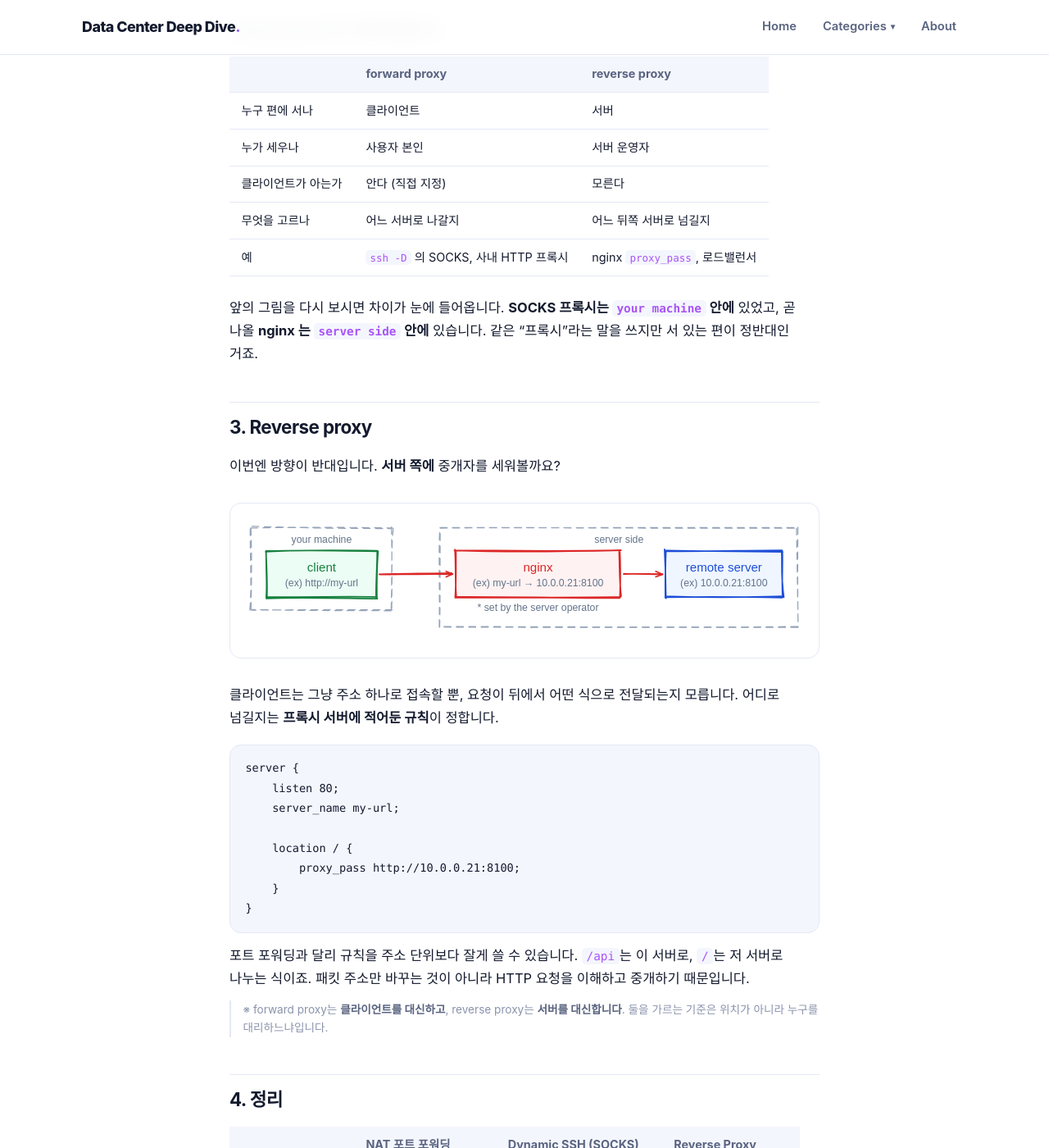
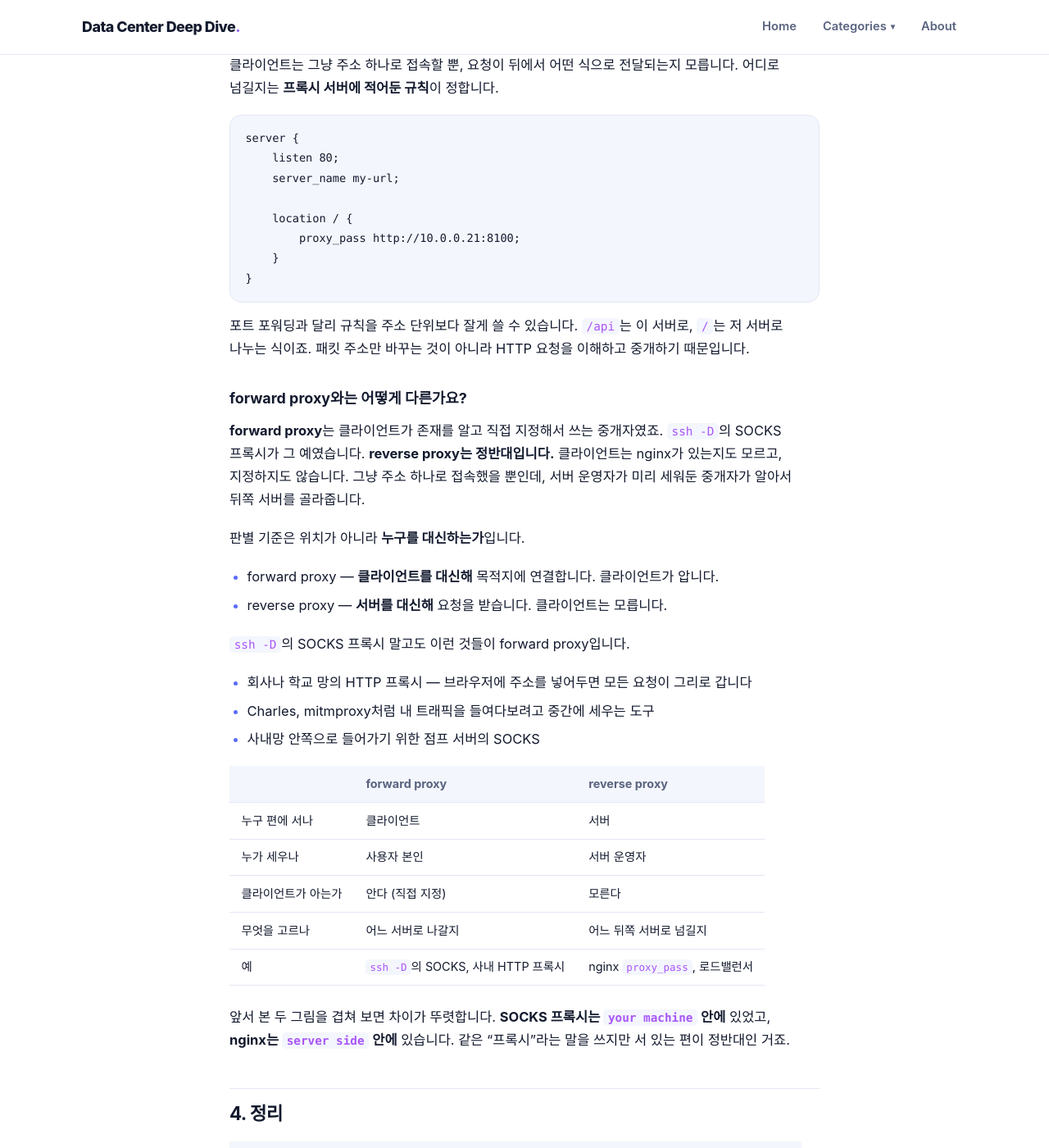
Before and after one commit to ssyrc/ssyrc.github.io, a Jekyll site: the page built from _posts/ko/2026-09-16-proxy-and-port-forwarding.md, in a window 1280 px wide and 1400 px high, scrolled down 4749 px. Shown: the whole window at 82% size. Built offline with Jekyll 4.4.1, drawn with Linux system fonts in a browser that asks for light colours; some web fonts are replaced; some of the changed text lies outside the part shown.

Commit message:
Move the forward-proxy deep dive under Reverse proxy
"forward proxy가 뭔가요?" sat right after Dynamic SSH, before the
reader had even seen a reverse proxy — so the comparison table it
ended with (forward vs reverse) was explaining something not yet
introduced. Trimmed the Dynamic SSH section down to the short "is
this port forwarding or a forward proxy?" answer, with a pointer to
where the full comparison lives, and moved the detailed section
(criteria, examples, table) to the end of Reverse proxy, where both
sides of the comparison are now on the page.

Reframed the moved section around reverse proxy first ("여기 본 nginx는
정반대") instead of repeating the forward-proxy framing verbatim.

The summary table and one-line recap now name forward/reverse proxy
explicitly, tying the terminology to the classification instead of
leaving it implicit.

Co-Authored-By: Claude Sonnet 5 <noreply@anthropic.com>
Claude-Session: https://claude.ai/code/session_01At6mD3wUXNXJZn78ZeJBtt

```diff
--- a/_posts/ko/2026-09-16-proxy-and-port-forwarding.md
+++ b/_posts/ko/2026-09-16-proxy-and-port-forwarding.md
@@ -121,33 +121,7 @@ SSH 서버 입장에서 특별히 해둘 설정이 없고, SSH가 떠 있기만
 그러니 이렇게 정리하면 편합니다. **터널을 만드는 방식은 포트 포워딩, 그 결과로 생긴
 물건은 forward proxy.**
 
-### forward proxy 가 뭔가요?
-
-**클라이언트가 그 존재를 알고, 직접 지정해서 쓰는 중개자**입니다.
-판별 기준은 위치가 아니라 이 두 가지예요.
-
-- **클라이언트가 아는가?** → 압니다. 자기 손으로 주소를 적어 넣었으니까요.
-- **누구를 대신하는가?** → 클라이언트를 대신해 목적지에 연결합니다.
-
-`ssh -D` 의 SOCKS 프록시 말고도 이런 것들이 forward proxy 입니다.
-
-- 회사나 학교 망의 HTTP 프록시 — 브라우저에 주소를 넣어두면 모든 요청이 그리로 갑니다
-- Charles, mitmproxy 처럼 내 트래픽을 들여다보려고 중간에 세우는 도구
-- 사내망 안쪽으로 들어가기 위한 점프 서버의 SOCKS
-
-reverse proxy 와는 이렇게 갈립니다.
-
-| | forward proxy | reverse proxy |
-| --- | --- | --- |
-| 누구 편에 서나 | 클라이언트 | 서버 |
-| 누가 세우나 | 사용자 본인 | 서버 운영자 |
-| 클라이언트가 아는가 | 안다 (직접 지정) | 모른다 |
-| 무엇을 고르나 | 어느 서버로 나갈지 | 어느 뒤쪽 서버로 넘길지 |
-| 예 | `ssh -D` 의 SOCKS, 사내 HTTP 프록시 | nginx `proxy_pass`, 로드밸런서 |
-
-앞의 그림을 다시 보시면 차이가 눈에 들어옵니다. **SOCKS 프록시는 `your machine`
-안에** 있었고, 곧 나올 **nginx 는 `server side` 안에** 있습니다. 같은 "프록시"라는
-말을 쓰지만 서 있는 편이 정반대인 거죠.
+우선 여기까지만 이해하고, 자세한 내용은 아래 proxy 부분에서 살펴보겠습니다.
 
 ## 3. Reverse proxy
 
@@ -173,8 +147,35 @@ server {
 `/api`는 이 서버로, `/`는 저 서버로 나누는 식이죠. 패킷 주소만 바꾸는 것이 아니라
 HTTP 요청을 이해하고 중개하기 때문입니다.
 
-※ forward proxy는 **클라이언트를 대신하고**, reverse proxy는 **서버를 대신합니다**. 둘을 가르는 기준은 위치가 아니라 누구를 대리하느냐입니다.
-{: .note}
+### forward proxy와는 어떻게 다른가요?
+
+**forward proxy**는 클라이언트가 존재를 알고 직접 지정해서 쓰는 중개자였죠.
+`ssh -D`의 SOCKS 프록시가 그 예였습니다. **reverse proxy는 정반대입니다.**
+클라이언트는 nginx가 있는지도 모르고, 지정하지도 않습니다. 그냥 주소 하나로
+접속했을 뿐인데, 서버 운영자가 미리 세워둔 중개자가 알아서 뒤쪽 서버를 골라줍니다.
+
+판별 기준은 위치가 아니라 **누구를 대신하는가**입니다.
+
+- forward proxy — **클라이언트를 대신해** 목적지에 연결합니다. 클라이언트가 압니다.
+- reverse proxy — **서버를 대신해** 요청을 받습니다. 클라이언트는 모릅니다.
+
+`ssh -D`의 SOCKS 프록시 말고도 이런 것들이 forward proxy입니다.
+
+- 회사나 학교 망의 HTTP 프록시 — 브라우저에 주소를 넣어두면 모든 요청이 그리로 갑니다
+- Charles, mitmproxy처럼 내 트래픽을 들여다보려고 중간에 세우는 도구
+- 사내망 안쪽으로 들어가기 위한 점프 서버의 SOCKS
+
+| | forward proxy | reverse proxy |
+| --- | --- | --- |
+| 누구 편에 서나 | 클라이언트 | 서버 |
+| 누가 세우나 | 사용자 본인 | 서버 운영자 |
+| 클라이언트가 아는가 | 안다 (직접 지정) | 모른다 |
+| 무엇을 고르나 | 어느 서버로 나갈지 | 어느 뒤쪽 서버로 넘길지 |
+| 예 | `ssh -D`의 SOCKS, 사내 HTTP 프록시 | nginx `proxy_pass`, 로드밸런서 |
+
+앞서 본 두 그림을 겹쳐 보면 차이가 뚜렷합니다. **SOCKS 프록시는 `your machine`
+안에** 있었고, **nginx는 `server side` 안에** 있습니다. 같은 "프록시"라는 말을
+쓰지만 서 있는 편이 정반대인 거죠.
 
 ## 4. 정리
 
@@ -185,10 +186,10 @@ HTTP 요청을 이해하고 중개하기 때문입니다.
 | 설정하는 사람 | 방화벽·공유기 관리자 | 사용자 본인 | 서버 운영자 |
 | 설정하는 곳 | 공유기·방화벽 설정 화면 | `ssh -D` + 앱의 프록시 설정 | `nginx.conf` |
 | 클라이언트가 아는가 | 모름 | 앎 (직접 지정) | 모름 |
-| 누구를 대신하나 | 대신하지 않음 | 클라이언트 | 서버 |
+| 누구를 대신하나 | 대신하지 않음 | 클라이언트 (forward proxy) | 서버 (reverse proxy) |
 
 세 가지를 한 줄로 줄이면 이렇게 됩니다.
 
-- **NAT 포트 포워딩** — 정해진 곳으로만 갑니다. 클라이언트는 모릅니다.
-- **Dynamic SSH 포워딩** — 내가 정한 프록시를 거쳐 아무 데나 갑니다. 클라이언트가 압니다.
+- **NAT 포트 포워딩** — 정해진 곳으로만 갑니다. 클라이언트는 모릅니다. 프록시가 아닙니다.
+- **Dynamic SSH 포워딩** — 내가 정한 forward proxy를 거쳐 아무 데나 갑니다. 클라이언트가 압니다.
 - **Reverse proxy** — 서버가 정한 규칙대로 갑니다. 클라이언트는 모릅니다.
```
